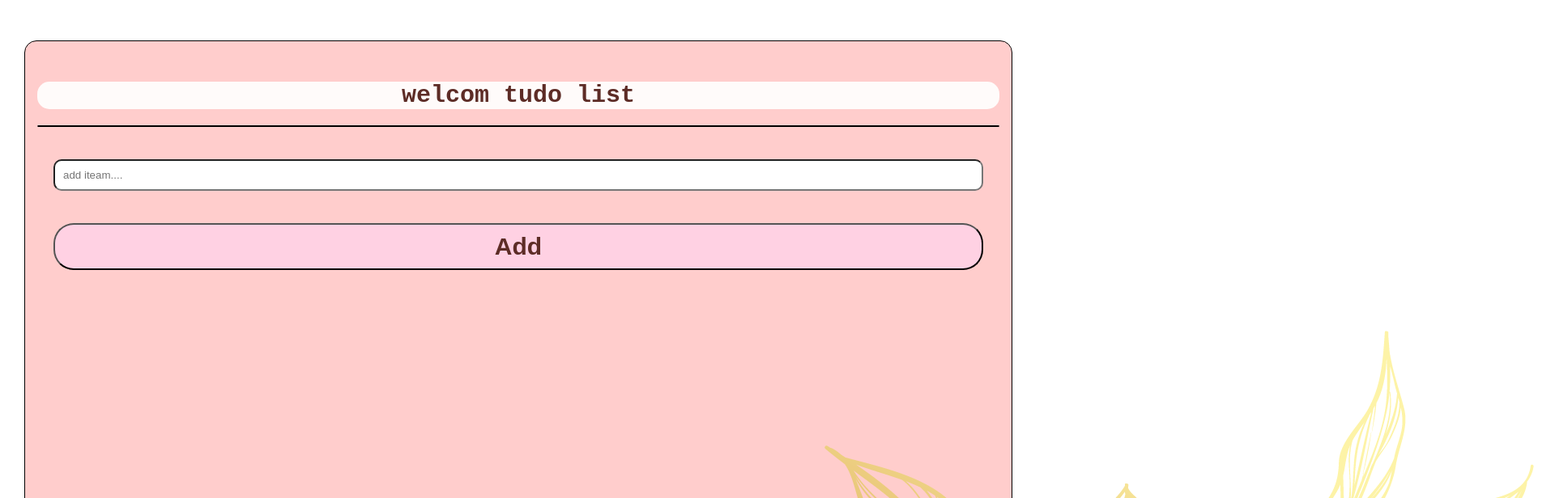
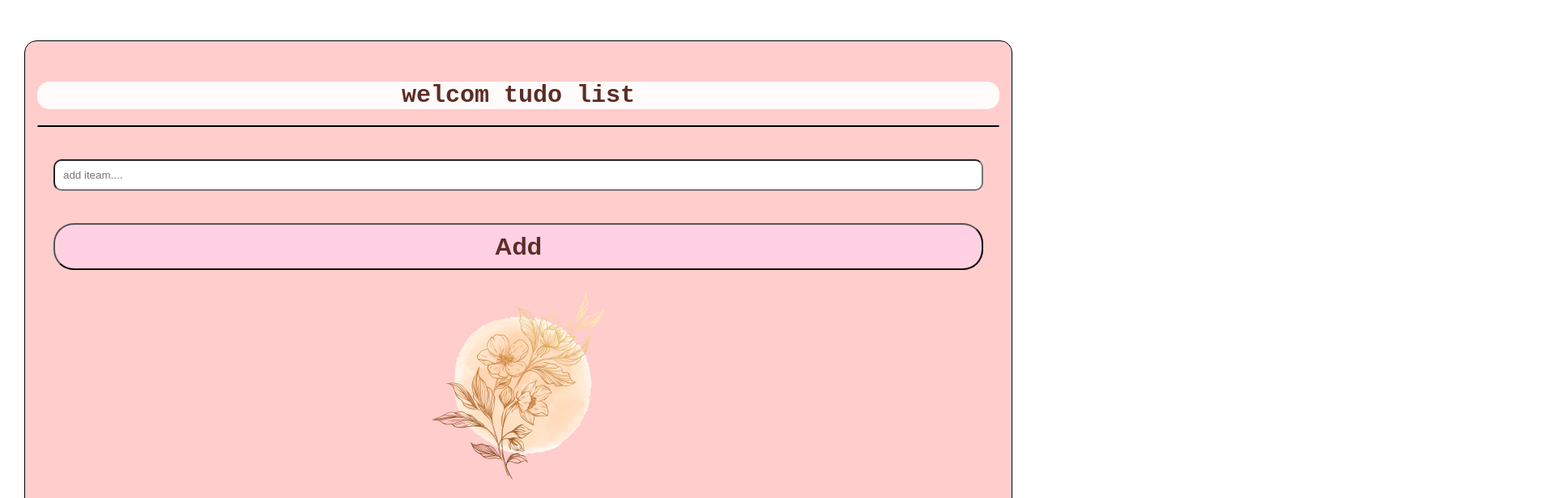
Before and after one commit to mustafaayman980/todoo-app, a React (Create React App) app: page / in a window 1280 px wide. Shown: the top 616 px of the page at 81% size, 1920 px wide, since content can reach past the window. Built offline with nearby package versions, Linux system fonts and the light colour scheme.

Commit message:
size img

```diff
--- a/src/App.css
+++ b/src/App.css
@@ -21,18 +21,6 @@ h2{
 
 
 }
-/* p{
-  font-weight: bold;
-  font-family: 'Courier New', Courier, monospace;
-  font-size: 15px;
-  margin-bottom: 0;
-  color:#5d2c26;
-  background-color: #fffbfa;
-  border-radius: 15px;
-
-
-} */
-
 
 .continer{
   display:flex ;
@@ -89,3 +77,8 @@ button{
   cursor: pointer;
   text-align: center;
 }
+
+img{
+  width: 250px;
+
+}
```
